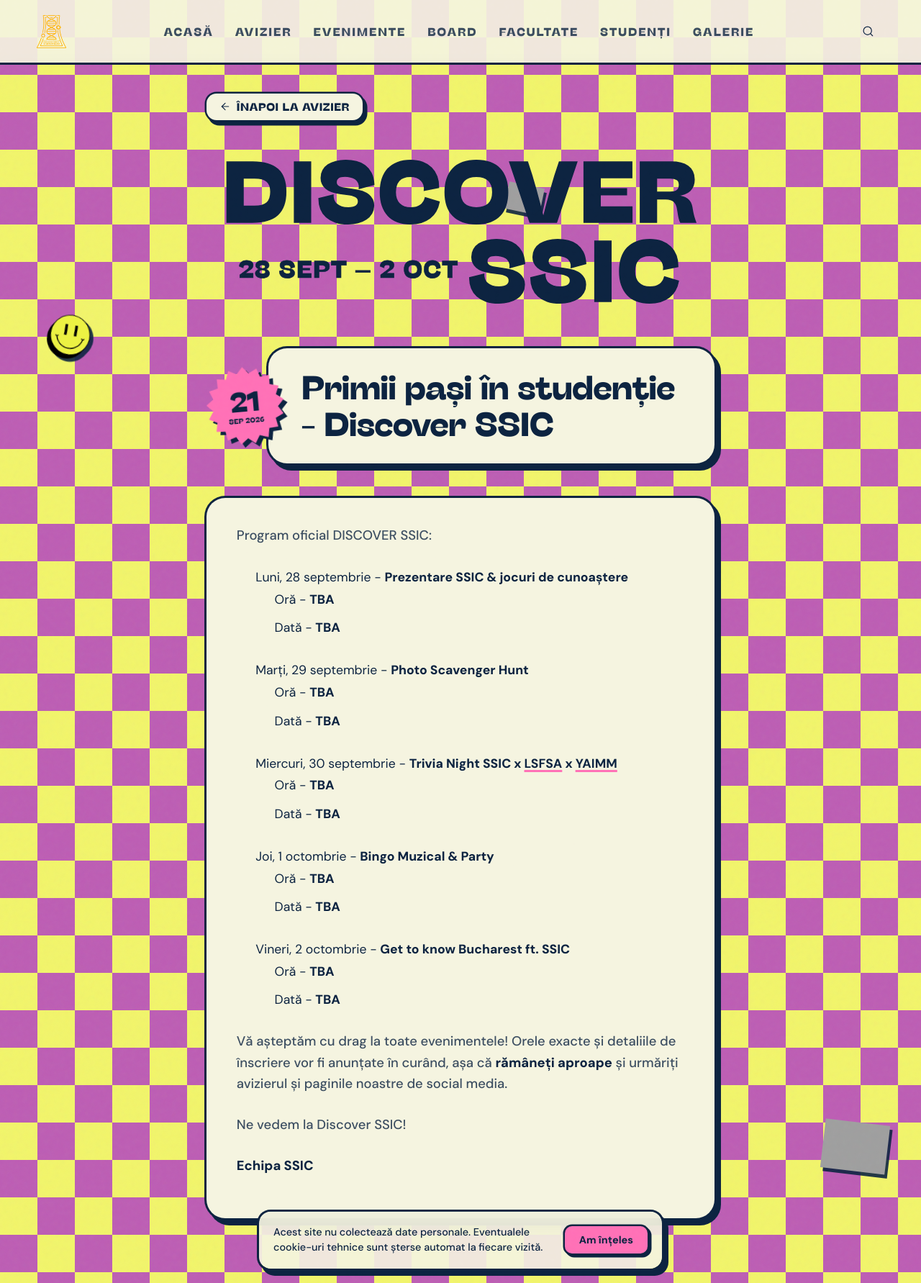
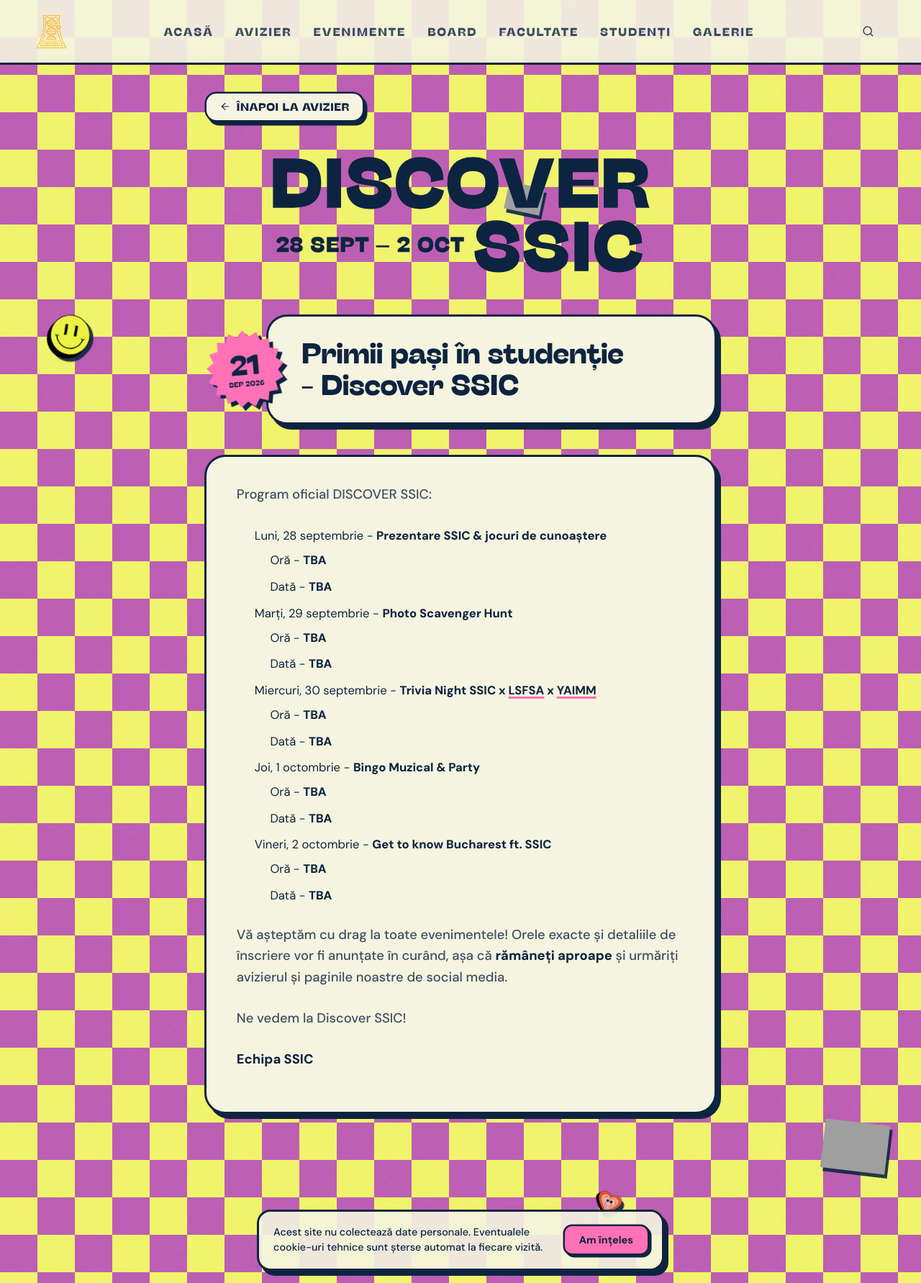
Before and after one commit to prssic/ssic, a Jekyll site: the page built from _avizier/anunt-discover-ssic.md, in a window 1280 px wide. Shown: the whole page at 72% size. Built offline with Jekyll 4.4.1, drawn with Linux system fonts in a browser that asks for light colours; nearby versions of some CDN libraries; a script that is not in the unit is left out; grey boxes are pictures that could not be loaded.

Commit message:
Update avizier-post-discover.html

```diff
--- a/_layouts/avizier-post-discover.html
+++ b/_layouts/avizier-post-discover.html
@@ -110,16 +110,21 @@ html.ds-forced body { background: transparent; }
                     display: flex; flex-direction: column; align-items: center;
                     width: 100%; margin: 0 auto 56px; padding: 0 10px;
                     overflow-x: clip;   /* „ștampila" pornește mare: n-are voie să facă scroll orizontal */
+                    container-type: inline-size;   /* mărimea literelor se ia din lățimea acestei căsuțe (cqw), nu din ecran */
                     animation: dp-glow 3.4s ease-in-out 1.3s infinite;
                 }
                 .dp-t-discover, .dp-t-ssic {
                     display: block; font-family: var(--dp-display); font-weight: 700;
-                    font-size: clamp(3.2rem, 13vw, 7.5rem); line-height: 0.92; letter-spacing: 0.02em;
+                    font-size: clamp(2.4rem, 12vw, 6rem);              /* fallback pt. browsere fără cqw */
+                    font-size: clamp(2.4rem, 14cqw, 6rem);
+                    line-height: 0.92; letter-spacing: 0.02em; white-space: nowrap;
                     color: var(--dp-navy); -webkit-text-stroke: 1.5px var(--dp-navy); font-synthesis: weight;
                 }
                 .dp-t-row2 { display: flex; align-items: center; justify-content: center; gap: 12px; flex-wrap: nowrap; width: 100%; }
                 .dp-t-dates {
-                    font-family: var(--dp-display); font-weight: 700; font-size: clamp(1rem, 3.2vw, 2.1rem);
+                    font-family: var(--dp-display); font-weight: 700;
+                    font-size: clamp(0.8rem, 3.6vw, 1.8rem);           /* fallback */
+                    font-size: clamp(0.8rem, 4.2cqw, 1.8rem);
                     letter-spacing: 0.05em; white-space: nowrap; color: var(--dp-navy);
                     -webkit-text-stroke: 0.6px var(--dp-navy); font-synthesis: weight;
                 }
@@ -169,7 +174,7 @@ html.ds-forced body { background: transparent; }
                 }
                 .dp-title-card h1 {
                     margin: 0; color: var(--dp-navy); font-family: var(--dp-display); font-weight: 700;
-                    font-size: clamp(1.7rem, 4.6vw, 2.9rem); line-height: 1.1; letter-spacing: -0.01em;
+                    font-size: clamp(1.45rem, 4.2vw, 2.5rem); line-height: 1.12; letter-spacing: -0.01em;
                     text-wrap: balance; overflow-wrap: anywhere;
                 }
 
@@ -177,7 +182,7 @@ html.ds-forced body { background: transparent; }
                 .dp-body {
                     padding: 38px 42px 30px; border-radius: 26px;
                     background: var(--dp-cream); box-shadow: var(--dp-ring);
-                    color: var(--dp-navy); font-size: 1.1rem; line-height: 1.75;
+                    color: var(--dp-navy); font-size: 1.04rem; line-height: 1.7;
                     overflow-wrap: anywhere;
                 }
                 .dp-body > :first-child { margin-top: 0; }
@@ -202,6 +207,8 @@ html.ds-forced body { background: transparent; }
                 .dp-body a:hover { background: var(--dp-pink); text-decoration-color: transparent; }
                 .dp-body ul, .dp-body ol { margin: 0 0 1.6em 1.5em; padding: 0; }
                 .dp-body li { margin-bottom: 0.5em; }
+                .dp-body li > p { margin: 0 0 0.35em; }          /* liste „largi" (rânduri goale în markdown): fără spațiu dublu */
+                .dp-body li > ul, .dp-body li > ol { margin: 0.35em 0 0.35em 1.3em; }
                 .dp-body li::marker { color: var(--dp-orchid); font-weight: 800; }
                 .dp-body img {
                     display: block; max-width: 100%; height: auto; margin: 1.8em 0;
@@ -230,12 +237,9 @@ html.ds-forced body { background: transparent; }
                     .dp-day-sub { font-size: 0.5rem; }
                     .dp-star-shadow { transform: translate(4px, 4px); }
                     .dp-title-card { padding: 20px 20px 22px 32px; border-radius: 22px; }
-                    .dp-body { padding: 26px 22px 20px; font-size: 1.04rem; }
-                    .dp-body h2 { font-size: 1.5rem; }
-                }
-                @media (max-width: 480px) {
-                    .dp-t-discover, .dp-t-ssic { font-size: clamp(3rem, 18vw, 6rem); }
-                    .dp-t-dates { font-size: clamp(0.9rem, 5vw, 1.4rem); }
+                    .dp-body { padding: 24px 20px 18px; font-size: 0.97rem; line-height: 1.65; }
+                    .dp-body ul, .dp-body ol { margin-left: 1.15em; }
+                    .dp-body h2 { font-size: 1.35rem; }
                 }
                 @media (prefers-reduced-motion: reduce) {
                     .dp-back { transition: none; }
```
